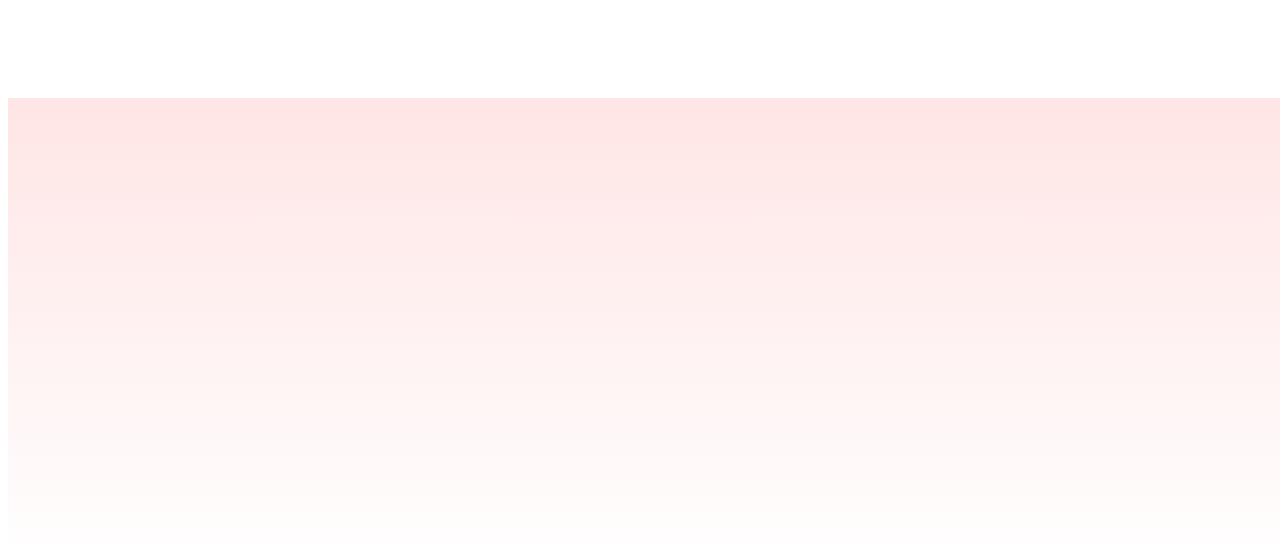
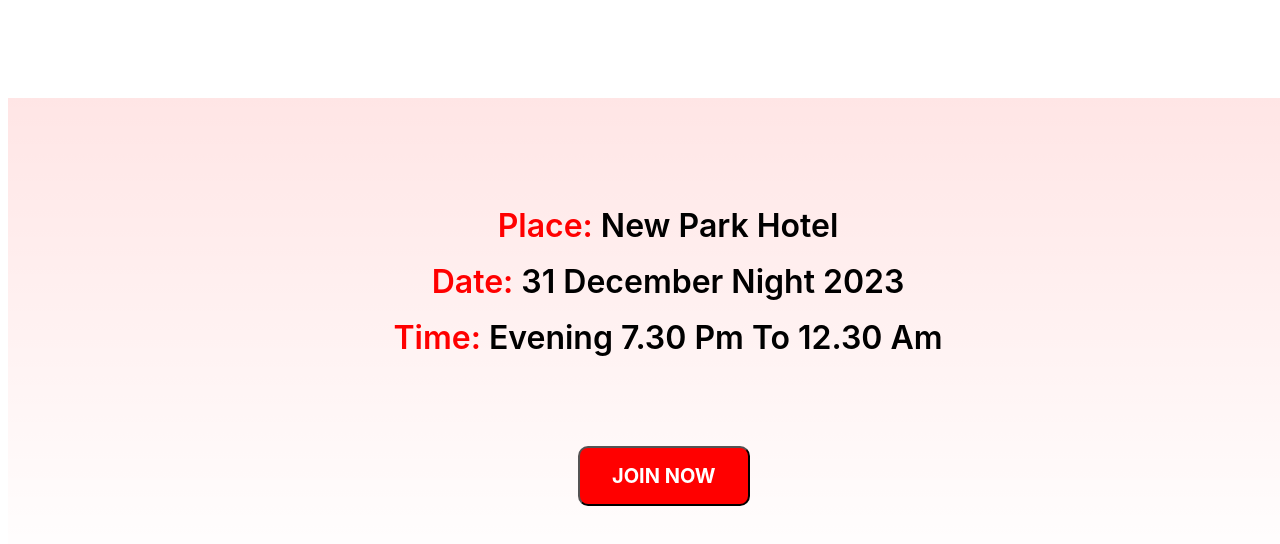
Before and after one commit to rakibuli06/pro-hero-assignment-01, a plain HTML site: page index.html in a window 1280 px wide. Shown: the part 2308-2852 px from the top of the page. Drawn offline with Linux system fonts and the light colour scheme.

Commit message:
2nd commit

```diff
--- a/index.html
+++ b/index.html
@@ -43,6 +43,11 @@
 
     <!-- address section -->
     <div class="address-section">
+        <p class="hotel-address"><span>Place:</span> New Park Hotel<br>
+            <span>Date:</span> 31 December Night 2023<br>
+            <span>Time:</span> Evening 7.30 pm to 12.30 am
+        </p>
+        <button class="btn-join2">JOIN NOW</button>
 
     </div>
 
--- a/style/newyear.css
+++ b/style/newyear.css
@@ -126,3 +126,35 @@
     margin: 0 auto;
     margin-top: 120px;
 }
+
+.hotel-address {
+    color: rgb(0, 0, 0);
+    text-align: center;
+    font-family: Inter;
+    font-size: 32px;
+    font-weight: 600;
+    line-height: 56px;
+    text-transform: capitalize;
+    padding-top: 100px;
+}
+
+span {
+    color: red;
+}
+
+.btn-join2 {
+    background-color: #F00;
+    color: rgb(255, 255, 255);
+    display: inline-flex;
+    padding: 16px 32px;
+    margin-left: 570px;
+    margin-top: 48px;
+    justify-content: center;
+    align-items: center;
+    text-align: center;
+    font-family: Inter;
+    font-size: 20px;
+    font-weight: 700;
+    border-radius: 10px;
+    cursor: pointer;
+}
```
